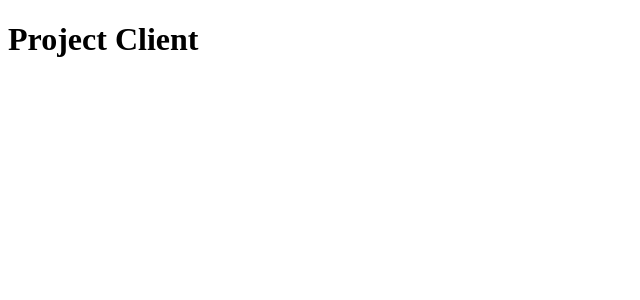
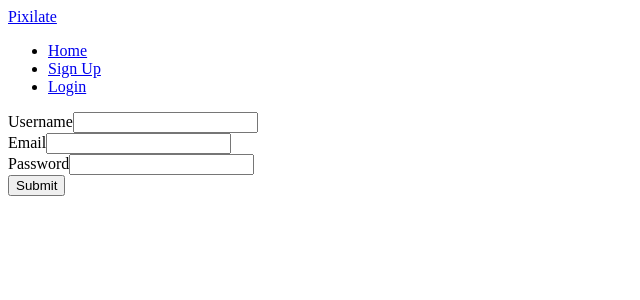
Before and after one commit to haladdin13/capstone-pixilate, a React (Create React App) app in the folder client/: page /signup in a window 1280 px wide. Shown: the top 300 px of the page, without its empty margins (0-640 px from the left). Built offline with nearby package versions, Linux system fonts and the light colour scheme.

Commit message:
implemented user signup and login feature

```diff
--- a/client/src/components/App.js
+++ b/client/src/components/App.js
@@ -1,8 +1,36 @@
 import React, { useEffect, useState } from "react";
-import { Switch, Route } from "react-router-dom";
+import { Route, Routes, BrowserRouter } from "react-router-dom";
+import UserContext from "./UserContext";
+
+
+import Navbar from "./Navbar";
+import UserSignup from "./user_components/UserSignup";
+import UserLogin from "./user_components/UserLogin";
+import Home from "./Home";
 
 function App() {
-  return <h1>Project Client</h1>;
+
+  const [login, setLogin] = useState([])
+  const [logout, setLogout] = useState([])
+  const [currentUser, setCurrentUser] = useState({})
+
+
+  return(
+    <div>
+      <UserContext.Provider value={{login, setLogin, logout, setLogout, currentUser, setCurrentUser}}>
+        <div className="App">
+          <BrowserRouter>
+            <Navbar />
+            <Routes>
+              <Route path="/signup" element={<UserSignup />} />
+              <Route path="/login" element={<UserLogin />} />
+              <Route path="/" element={<Home />} />
+            </Routes>
+          </BrowserRouter>
+        </div>
+      </UserContext.Provider>
+    </div>
+  )
 }
 
 export default App;
--- /dev/null
+++ b/client/src/components/Home.jsx
@@ -0,0 +1,12 @@
+import React from "react";
+
+
+function Home() {
+    return (
+        <div>
+            <h1>Home</h1>
+        </div>
+    )
+}
+
+export default Home;
--- /dev/null
+++ b/client/src/components/Navbar.jsx
@@ -0,0 +1,35 @@
+import React from 'react';
+import {Link, useMatch, useResolvedPath} from 'react-router-dom';
+
+//Navbar Component
+
+
+function Navbar() {
+    return(
+        <nav className="navbar navbar-expand-lg navbar-light bg-light">
+            <Link to='/' className='site-logo'>
+                Pixilate
+            </Link>
+            <ul>
+                <CustomLink to='/'>Home</CustomLink>
+                <CustomLink to='/signup'>Sign Up</CustomLink>
+                <CustomLink to='/login'>Login</CustomLink>
+            </ul>
+        </nav>
+    )
+
+    function CustomLink({to, children, ...props}) {
+        const resolvedPath = useResolvedPath(to)
+        const isMatch = useMatch({ path: resolvedPath.pathname})
+        return(
+            <li className={isMatch === to ? "active" : ""}>
+                <Link to={to} {...props}>
+                    {children}
+                </Link>
+            </li>
+        )
+    }
+}
+
+
+export default Navbar;
--- /dev/null
+++ b/client/src/components/UserContext.jsx
@@ -0,0 +1,8 @@
+import React, { createContext, useContext } from 'react';
+
+
+const UserContext = createContext();
+
+export const useUser = () => useContext(UserContext);
+
+export default UserContext;
--- /dev/null
+++ b/client/src/components/user_components/UserLogin.jsx
@@ -0,0 +1,68 @@
+import React from 'react';
+import {Formik, Form, useField} from 'formik';
+import * as Yup from 'yup';
+import { useNavigate } from 'react-router-dom';
+
+//Formik setup for Login Form
+function UserLogin(){
+
+    const navigate = useNavigate()
+
+    const SignupTextInput = ({ lable, ...props }) => {
+        const [field, meta] = useField(props)
+        return (
+            <div className="form-group">
+                <lable htmlFor={props.id || props.name}>{lable}</lable>
+                <input className='text-input' {...field} {...props} />
+                {meta.touched && meta.error ? (
+                    <div className="error">{meta.error}</div>
+                ) : null}
+            </div>
+        )
+    }
+
+    return(
+        <div>
+            <Formik
+                initialValues={{
+                    username: '',
+                    password: ''
+                }}
+                validationSchema={Yup.object({
+                    username: Yup.string()
+                    .required('Username is required'),
+                    password: Yup.string()
+                    .required('<PASSWORD>')
+                })}
+                onSubmit={(values, { setSubmitting, resetForm }) => {
+
+                    fetch(`http://localhost:5555/login`, {
+                        method: 'POST',
+                        headers: {
+                            'Content-Type': 'application/json'
+                        },
+                        body: JSON.stringify(values)
+                    })
+                    .then(res => res.json())
+                    .then(values => {
+                        console.log(values)
+                        navigate('/')
+                    })
+                    .then( setSubmitting(false), resetForm() );
+
+
+                }}
+
+            >
+                <Form className='LoginForm'>
+                    <SignupTextInput type="text" name="username" lable="Username" />
+                    <SignupTextInput type="password" name="password" lable="Password" />
+                    <button type="submit">Login</button>
+                </Form>
+            </Formik>
+        </div>
+    )
+
+}
+
+export default UserLogin;
--- /dev/null
+++ b/client/src/components/user_components/UserSignup.jsx
@@ -0,0 +1,72 @@
+import React from 'react';
+import {Formik, Form, useField} from 'formik';
+import * as Yup from 'yup';
+import { useNavigate } from 'react-router-dom';
+
+//Formik setup for Signup Form
+function UserSignup(){
+
+    const navigate = useNavigate()
+
+    const SignupTextInput = ({ lable, ...props }) => {
+        const [field, meta] = useField(props)
+        return (
+            <div className="form-group">
+                <lable htmlFor={props.id || props.name}>{lable}</lable>
+                <input className='text-input' {...field} {...props} />
+                {meta.touched && meta.error ? (
+                    <div className="error">{meta.error}</div>
+                ) : null}
+            </div>
+        )
+    }
+
+    return(
+        <div>
+            <Formik
+                initialValues={{
+                    username: '',
+                    email: '',
+                    password: ''
+                }}
+                validationSchema={Yup.object({
+                    username: Yup.string()
+                    .required('Username is required'),
+                    email: Yup.string()
+                    .required('Email is required'),
+                    password: Yup.string()
+                    .required('<PASSWORD>')
+                })}
+                onSubmit={(values, { setSubmitting, resetForm }) => {
+
+                    fetch(`http://localhost:5555/signup`, {
+                        method: 'POST',
+                        headers: {
+                            'Content-Type': 'application/json'
+                        },
+                        body: JSON.stringify(values)
+                    })
+                    .then(res => res.json())
+                    .then(values => {
+                        console.log(values)
+                        navigate('/login')
+                    })
+                    .then( setSubmitting(false), resetForm() );
+
+
+                }}
+
+            >
+                <Form className='SubmitForm'>
+                    <SignupTextInput type="text" name="username" lable="Username" />
+                    <SignupTextInput type="email" name="email" lable="Email" />
+                    <SignupTextInput type="password" name="password" lable="Password" />
+                    <button type="submit">Submit</button>
+                </Form>
+            </Formik>
+        </div>
+    )
+
+}
+
+export default UserSignup;
```
Also changed, not shown: client/package.json (+9 -3 lines), 1 other file (tests, documents, lock files or other folders).
